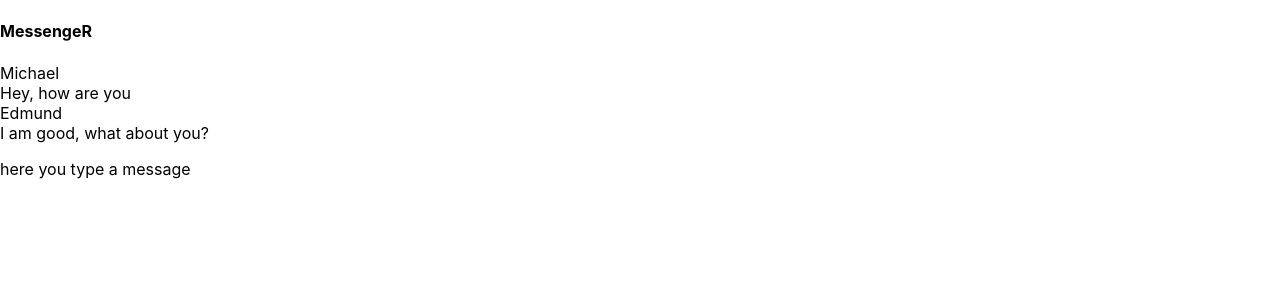
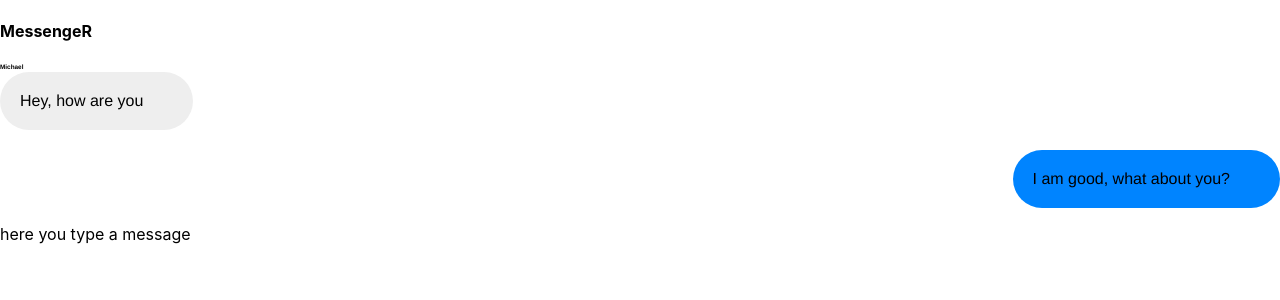
Before and after one commit to Edmund27/MessengeR-frontend, a React (Create React App) app: page /chat-screen in a window 1280 px wide. Shown: the top 300 px of the page. Built offline with nearby package versions, Linux system fonts and the light colour scheme.

Commit message:
Implemented different styling based on who sends the message

```diff
--- a/src/components/MessageInstance.js
+++ b/src/components/MessageInstance.js
@@ -1,13 +1,13 @@
 import React from "react";
+require('../styles/message.css');
 
 export default function MessageInstance(props) {
-
     return (
-        <div>
-            <div>
+        <div className={`message ${props.from}`}>
+            <div className={`userName ${props.from}`}>
                 {props.userName}
             </div>
-            <div>
+            <div className={`message-body ${props.from}`}>
                 {props.message}
             </div>
         </div>
--- a/src/components/Messages.js
+++ b/src/components/Messages.js
@@ -11,7 +11,7 @@ export default function Messages(props) {
                         key={id}
                         userName={message.userName}
                         message={message.message}
-                        myMessage={message.myMessage}
+                        from={message.from}
                     />
                 )
             })
--- a/src/pages/ChatScreen.js
+++ b/src/pages/ChatScreen.js
@@ -10,13 +10,13 @@ export default function ChatScreen() {
             id: 1,
             userName: 'Michael',
             message: 'Hey, how are you',
-            myMessage: false
+            from: 'him'
         },
         {
             id: 2,
             userName: 'Edmund',
             message: 'I am good, what about you?',
-            myMessage: true
+            from: 'me'
         }
     ]);
 
--- /dev/null
+++ b/src/styles/message.css
@@ -0,0 +1,41 @@
+.message {
+    margin-bottom: 20px;
+    font-family: Helvetica, Arial, sans-serif;
+  }
+
+.message.me .userName {
+    display: none;
+  }
+
+.message.him .userName {
+    font-weight: bold;
+    font-size: 0.4rem;
+    color: black;
+    margin-bottom: 2px;
+  }
+
+.message.me {
+    display: flex;
+    justify-content: flex-end;
+    margin-bottom: 5px;
+  }
+
+.message.me .message-body {
+    background-color: #0084ff;
+    color: fff;
+    max-width: 80%;
+    display: inline-block;
+    padding: 20px;
+    border: 1px;
+    border-radius: 30px;
+    padding-right: 50px;
+  }
+.message.him .message-body {
+    background-color: #eee;
+    max-width: 80%;
+    display: inline-block;
+    padding: 20px;
+    border: 1px;
+    border-radius: 30px;
+    padding-right: 50px;
+  }
```
